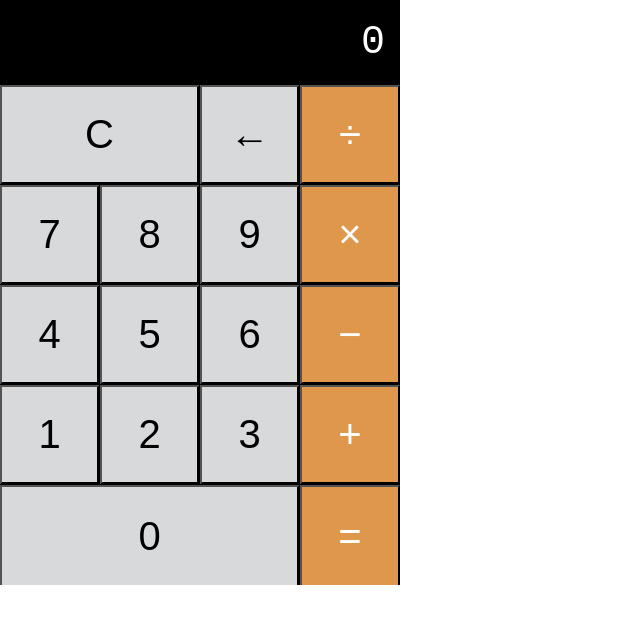
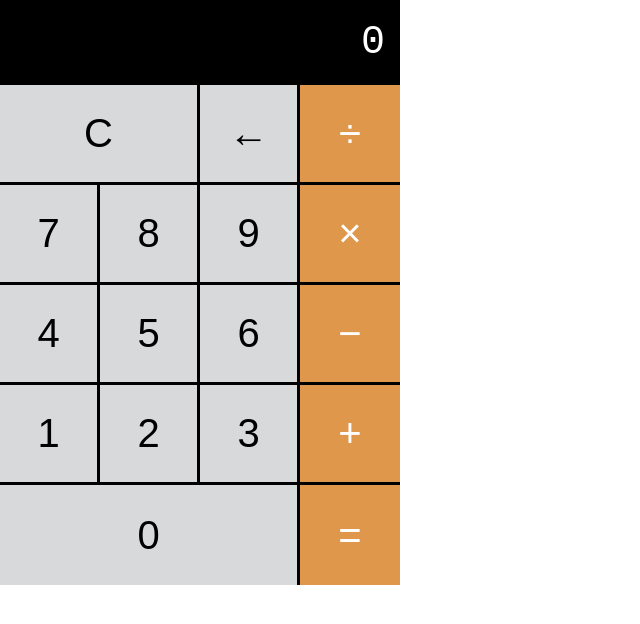
Before and after one commit to phuongv8/frontend-practice, a plain HTML site: page ios-calculator/ios-calculator-grid/index.html in a window 1280 px wide. Shown: the whole page, without its empty margins (0-640 px from the left). Drawn offline with Linux system fonts and the light colour scheme.

Commit message:
Remove button style

```diff
--- a/ios-calculator/ios-calculator-grid/styles.css
+++ b/ios-calculator/ios-calculator-grid/styles.css
@@ -47,6 +47,8 @@ body {
   align-items: center;
   cursor: pointer;
   font-size: 40px;
+  border: none;
+  border-radius: 0;
 }
 
 .btn:hover {
```
